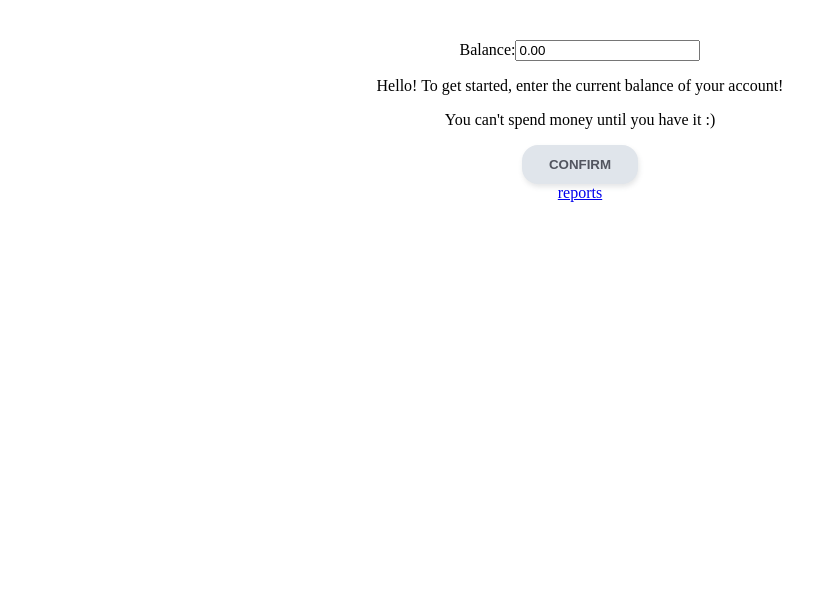
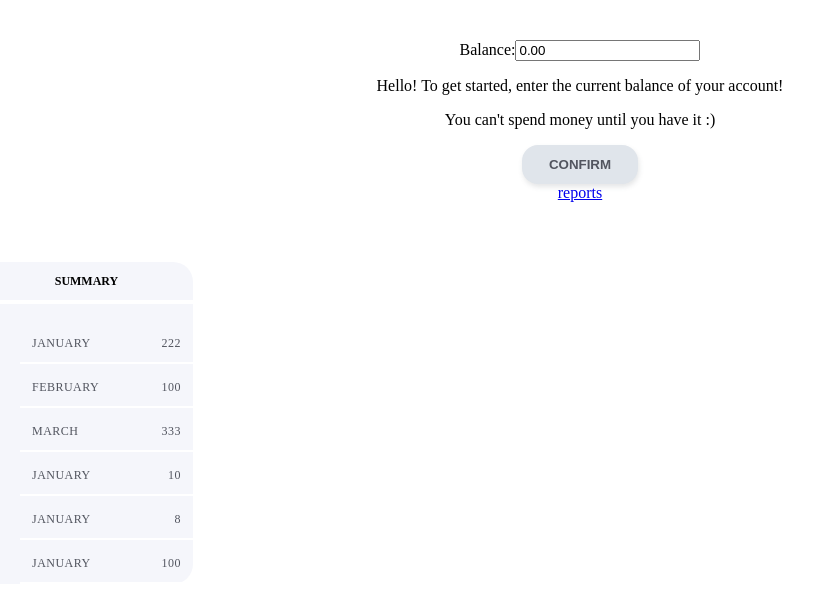
Before and after one commit to ToporekDaniel/kapusta-app, a React (Vite) app: page / in a window 1280 px wide. Shown: the top 606 px of the page, without its empty margins (60-873 px from the left). Built offline with nearby package versions, Linux system fonts and the light colour scheme; no server answers.

Commit message:
display
poprawiony display i nazwy, sorka za wprowadzenie w błąd

```diff
--- a/src/components/SummaryTable/SummaryTable.jsx
+++ b/src/components/SummaryTable/SummaryTable.jsx
@@ -1,12 +1,12 @@
-import css from "./summaryTable.module.css";
+import css from "./SummaryTable.module.css";
 
-function summaryTable(props) {
+function SummaryTable(props) {
   return (
-    <div className={css['summary']}>
-      <h2 className={css['summary-title']}>summary</h2>
-      <ul className={css['summary-list']}>
+    <div className={css["summary"]}>
+      <h2 className={css["summary-title"]}>summary</h2>
+      <ul className={css["summary-list"]}>
         {props.data.map((item, index) => (
-          <li key={index} className={css['summary-item']}>
+          <li key={index} className={css["summary-item"]}>
             <p>{item.monthName}</p>
             <p>{item.value}</p>
           </li>
@@ -16,4 +16,4 @@ function summaryTable(props) {
   );
 }
 
-export default summaryTable;
+export default SummaryTable;
--- a/src/components/SummaryTable/SummaryTable.module.css
+++ b/src/components/SummaryTable/SummaryTable.module.css
@@ -1,7 +1,7 @@
 @import url('../../index.css');
 
 .summary {
-  display: none;
+  display: block;
 }
 
 @media (min-width: 480px) {
--- a/src/pages/Dashboard/Dashboard.jsx
+++ b/src/pages/Dashboard/Dashboard.jsx
@@ -1,32 +1,35 @@
 // import React from 'react';
-import PropTypes from 'prop-types';
-import Balance from '../../components/Balance/Balance';
-import Reports from '../Reports/Reports';
-import summaryTable from '../../components/summaryTable/summaryTable.jsx';
+import PropTypes from "prop-types";
+import Balance from "../../components/Balance/Balance";
+import Reports from "../Reports/Reports";
+import SummaryTable from "../../components/SummaryTable/SummaryTable";
 
-const data =[{ monthName: "January, value: 100"},
-{ monthName: "February", value: 100},
-{ monthName: "March", value: 100},
-{ monthName: "January", value: 100},
-{ monthName: "January", value: 100},
-{ monthName: "January", value: 100},
-]
+const data = [
+  { monthName: "January", value: 222 },
+  { monthName: "February", value: 100 },
+  { monthName: "March", value: 333 },
+  { monthName: "January", value: 10 },
+  { monthName: "January", value: 8 },
+  { monthName: "January", value: 100 },
+];
 
 function Dashboard() {
   return (
     <div>
       <Balance />
       <Reports />
-      <summaryTable data= {data} />
+      <SummaryTable data={data} />
     </div>
   );
 }
 
-summaryTable.propTypes = {
-  data: PropTypes.arrayOf(PropTypes.shape({
-    monthName: PropTypes.string.isRequired,
-    value: PropTypes.number.isRequired
-  })).isRequired
+SummaryTable.propTypes = {
+  data: PropTypes.arrayOf(
+    PropTypes.shape({
+      monthName: PropTypes.string.isRequired,
+      value: PropTypes.number.isRequired,
+    })
+  ).isRequired,
 };
 
 export default Dashboard;
```
